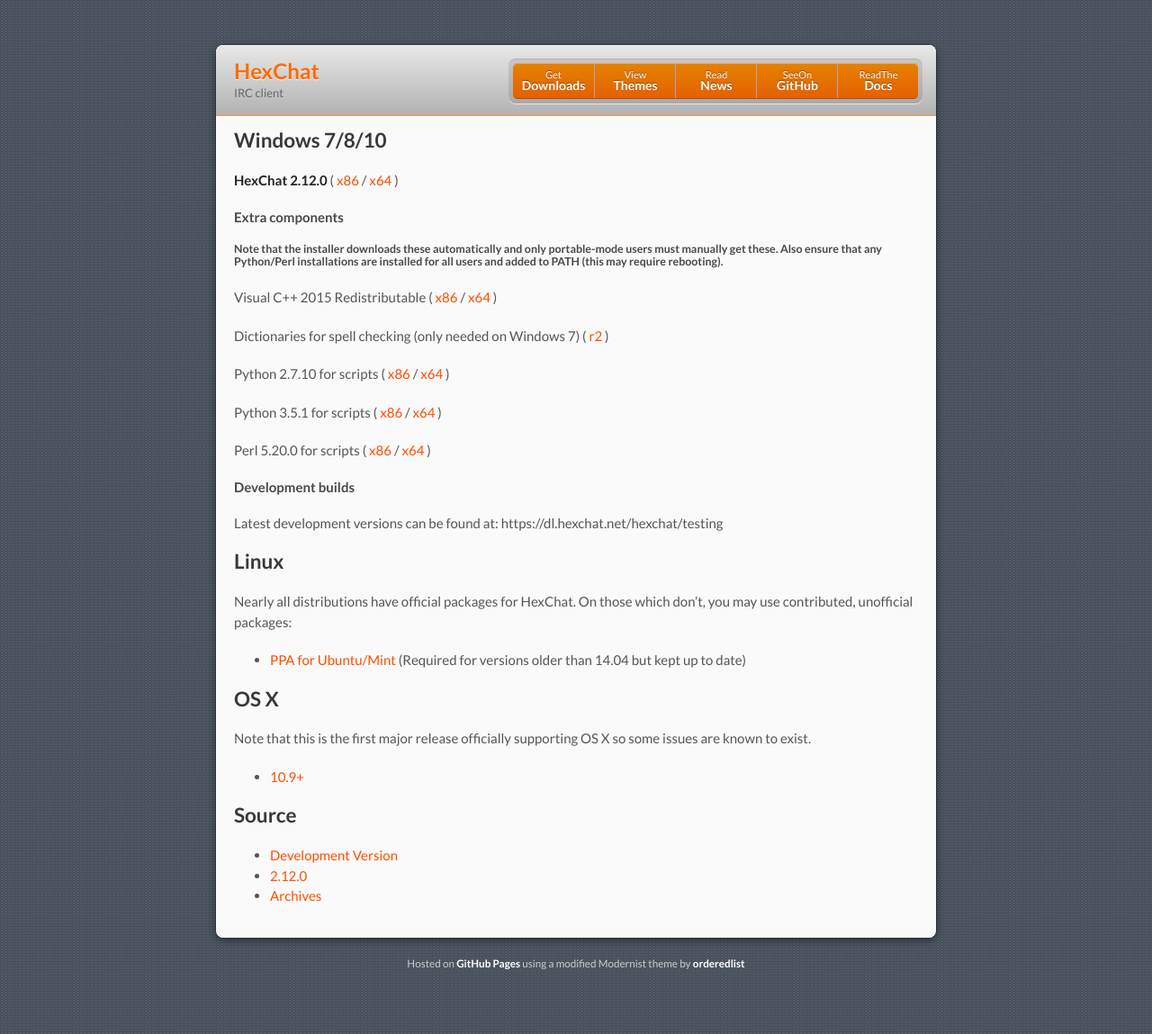
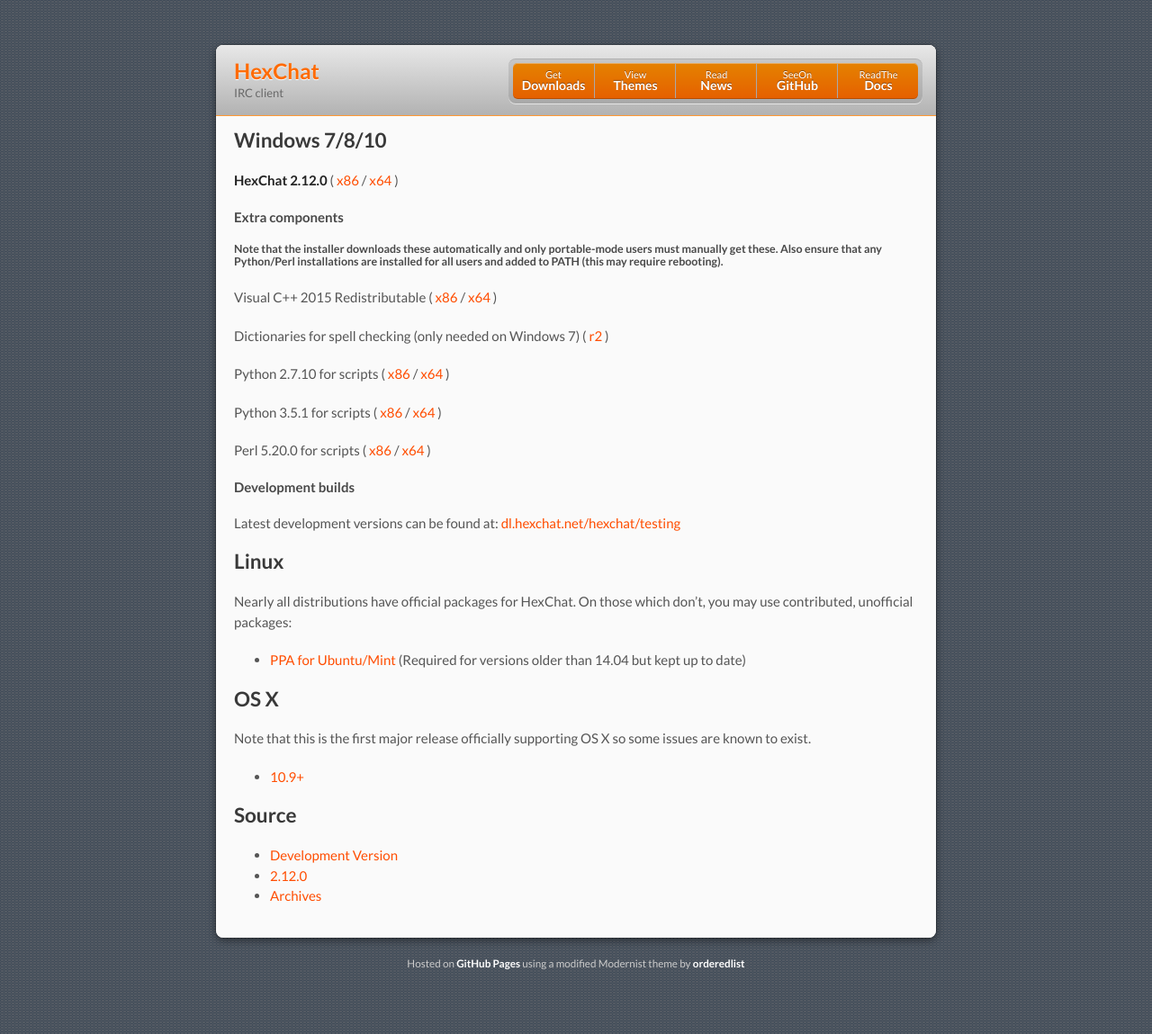
Before and after one commit to hexchat/hexchat.github.com, a Jekyll site: the page built from downloads.md, in a window 1280 px wide. Shown: the whole page at 90% size. Built offline with Jekyll 4.4.1, drawn with Linux system fonts in a browser that asks for light colours; some of the changed lines change nothing that is shown.

Commit message:
Update downloads.md

```diff
--- a/downloads.md
+++ b/downloads.md
@@ -24,7 +24,7 @@
 
 #### Development builds
 
-Latest development versions can be found at: https://dl.hexchat.net/hexchat/testing
+Latest development versions can be found at: [dl.hexchat.net/hexchat/testing](https://dl.hexchat.net/hexchat/testing)
 
 ## Linux
 Nearly all distributions have official packages for HexChat. On those which don't, you may use contributed, unofficial packages:
```
